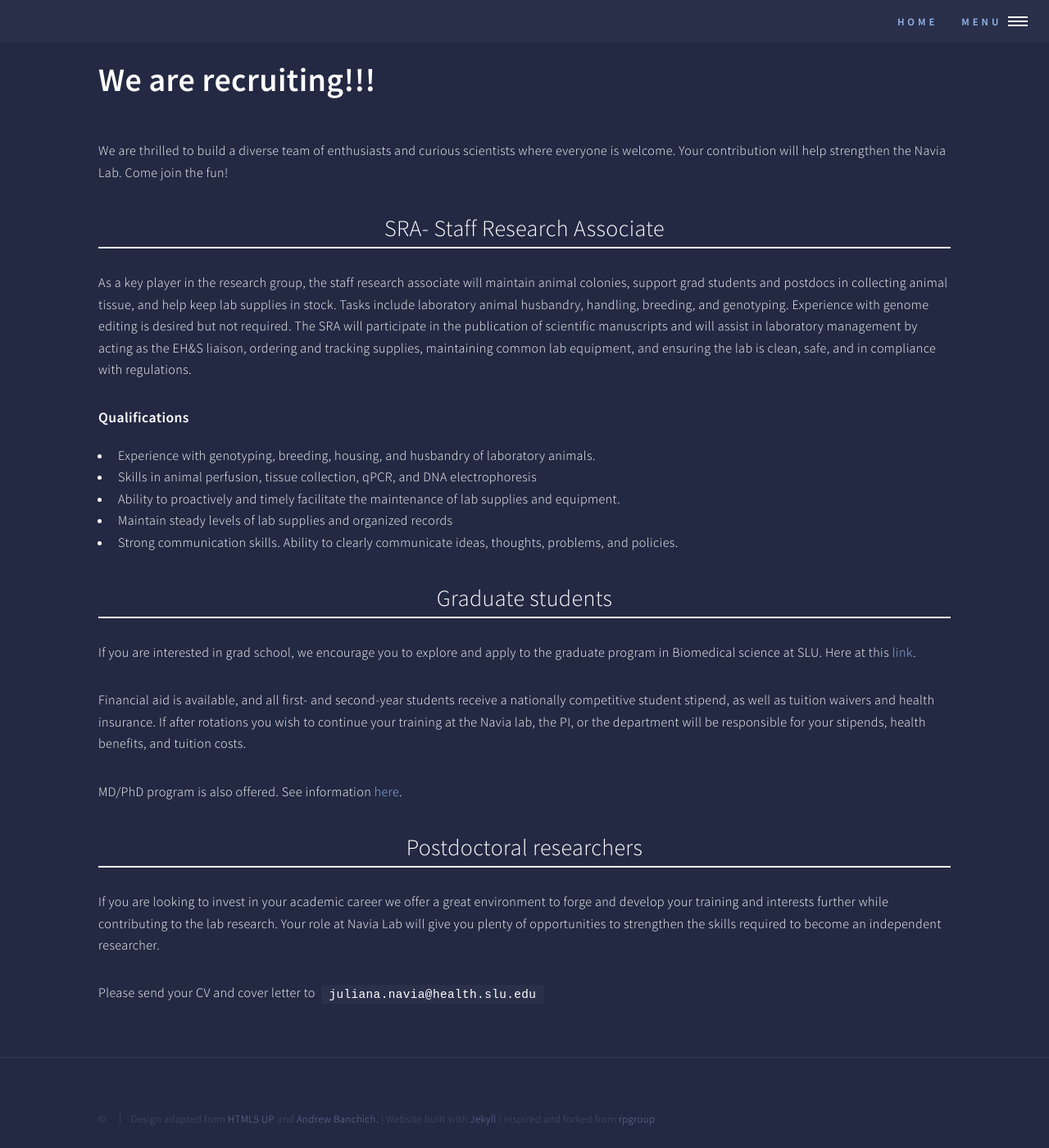
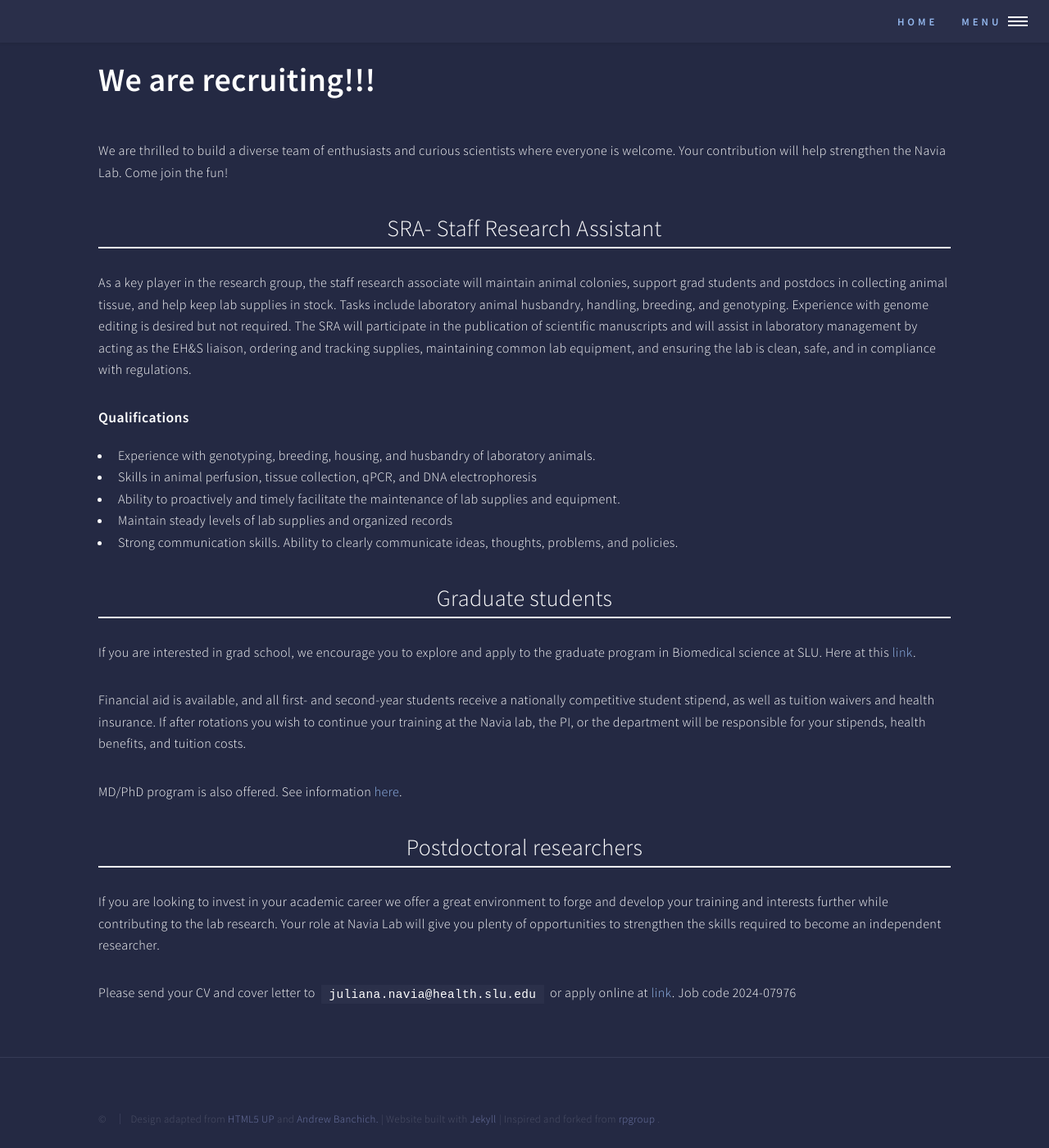
Before and after one commit to navialab/navialab.github.io, a Jekyll site: the page built from 04_jobs.md, in a window 1280 px wide and 1400 px high, scrolled down 781 px. Shown: the whole window at 82% size. Built offline with Jekyll 4.4.1, drawn with Linux system fonts in a browser that asks for light colours.

Commit message:
Update jobs.yaml
added link to postdoc position and changed SRA title to research assistant.

```diff
--- a/_data/jobs.yaml
+++ b/_data/jobs.yaml
@@ -1,4 +1,4 @@
-SRA- Staff Research Associate:
+SRA- Staff Research Assistant:
   description:
     As a key player in the research group, the staff research associate will maintain animal colonies, support grad students and postdocs in collecting animal tissue, and help keep lab supplies in stock.
     Tasks include laboratory animal husbandry, handling, breeding, and genotyping. Experience with genome editing is desired but not required. The SRA will participate in the publication of scientific manuscripts and will assist in laboratory management by acting as the EH&S liaison, ordering and tracking supplies, maintaining common lab equipment, and ensuring the lab is clean, safe, and in compliance with regulations.
@@ -38,4 +38,4 @@ Postdoctoral researchers:
     and develop your training and interests further while contributing to the lab research. Your role at Navia Lab will give you plenty of opportunities to strengthen the skills required to become an independent researcher.
 
 
-    Please send your CV and cover letter to  `juliana.navia@health.slu.edu`
+    Please send your CV and cover letter to  `juliana.navia@health.slu.edu` or apply online at <a href="https://slu.wd5.myworkdayjobs.com/en-US/Careers/job/Post-Doctoral-Fellow_2024-07976" target="_blank">link</a>. Job code 2024-07976
```
